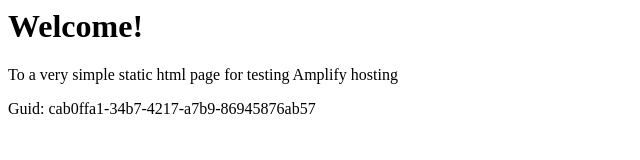
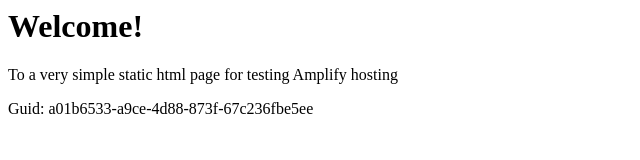
Before and after one commit to aws-aemilia-dub/Github-PR-Commit-Integration-Test-DoNotTouch-GitHubWebhookPushCanaryTest-v1-preprod-eu-west-1, a website: page src/index.html in a window 1280 px wide. Shown: the full height of the page, 0-640 px from the left. Drawn offline with Linux system fonts and the light colour scheme.

Commit message:
commit from integ tests

```diff
--- a/src/index.html
+++ b/src/index.html
@@ -12,6 +12,6 @@
 <body>
     <h1>Welcome!</h1>
     <p>To a very simple static html page for testing Amplify hosting</p>
-    <p>Guid: cab0ffa1-34b7-4217-a7b9-86945876ab57</p></body>
+    <p>Guid: a01b6533-a9ce-4d88-873f-67c236fbe5ee</p></body>
 
 </html>
```
